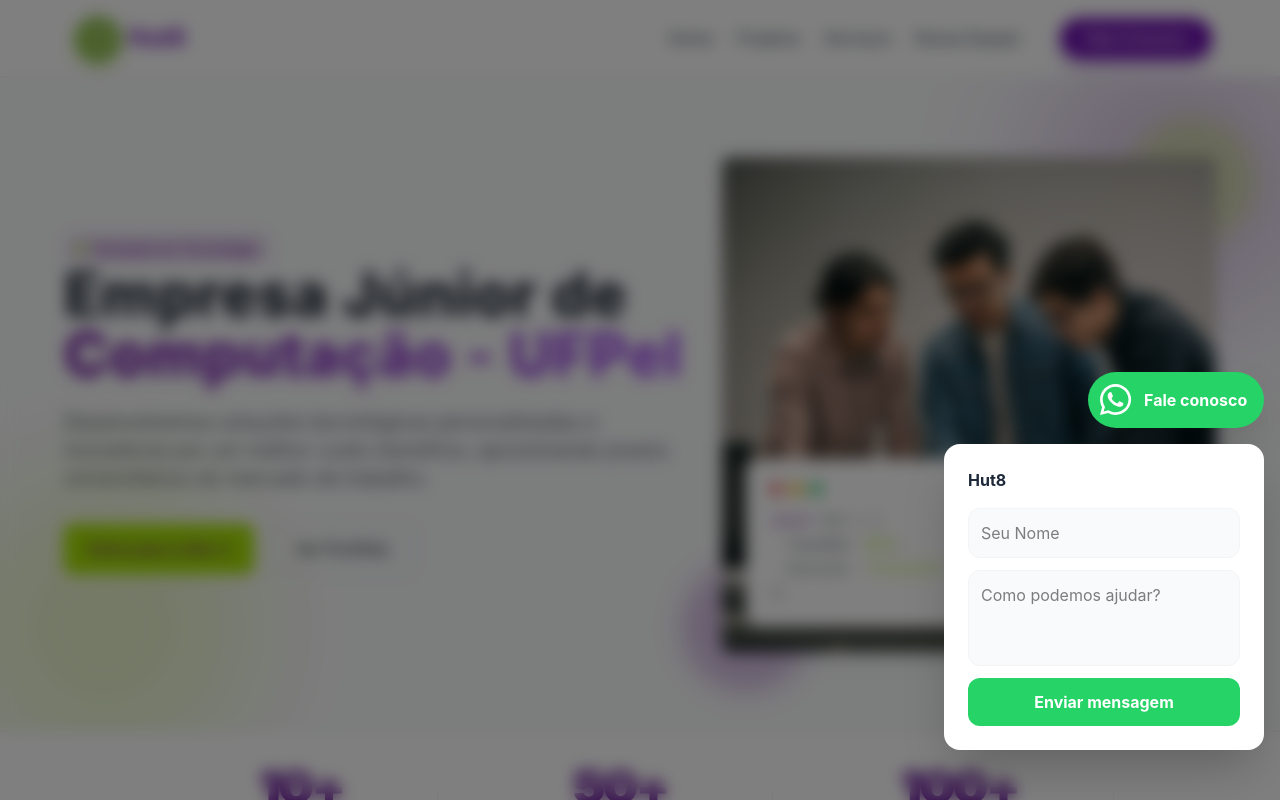
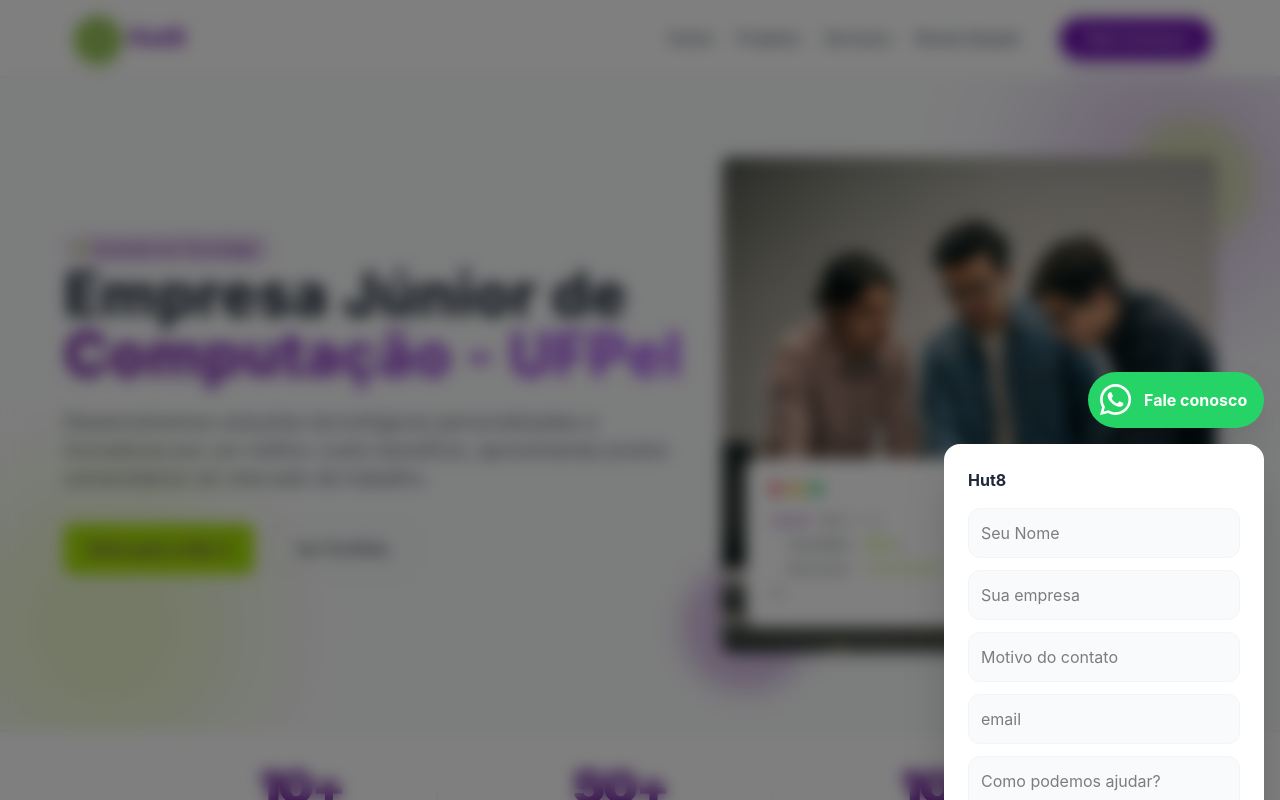
Before and after one commit to Caspessoa/HutDesignB, a React (Vite) app: page / in a window 1280 px wide. Both pictures are taken after a click on the button "Fale conosco". Shown: the top 800 px of the page. Built offline with nearby package versions, Linux system fonts and the light colour scheme.

Commit message:
feat: Adiciona os campos corretos para preenchimento do formulário de contato

```diff
--- a/src/components/WhatsAppButton.jsx
+++ b/src/components/WhatsAppButton.jsx
@@ -52,6 +52,23 @@ const WhatsAppButton = () => {
                 placeholder="Seu Nome"
                 className="w-full p-3 bg-gray-50 border border-gray-100 rounded-xl outline-none focus:ring-2 focus:ring-[#25D366] text-black"
               />
+              <input
+                name="nomeEmpresa"
+                placeholder="Sua empresa"
+                className="w-full p-3 bg-gray-50 border border-gray-100 rounded-xl outline-none focus:ring-2 focus:ring-[#25D366] text-black"
+              />
+              <input
+                name="motivoContato"
+                required
+                placeholder="Motivo do contato"
+                className="w-full p-3 bg-gray-50 border border-gray-100 rounded-xl outline-none focus:ring-2 focus:ring-[#25D366] text-black"
+              />
+              <input
+                name="email"
+                required
+                placeholder="email"
+                className="w-full p-3 bg-gray-50 border border-gray-100 rounded-xl outline-none focus:ring-2 focus:ring-[#25D366] text-black"
+              />
               <textarea
                 name="mensagem"
                 required
```
